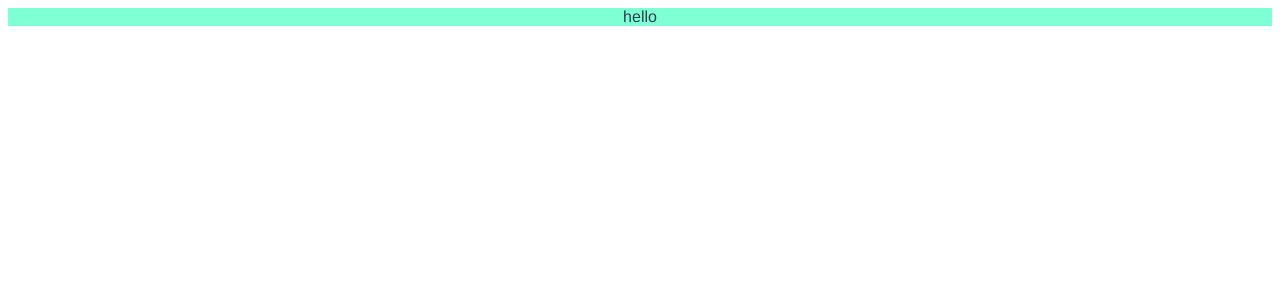
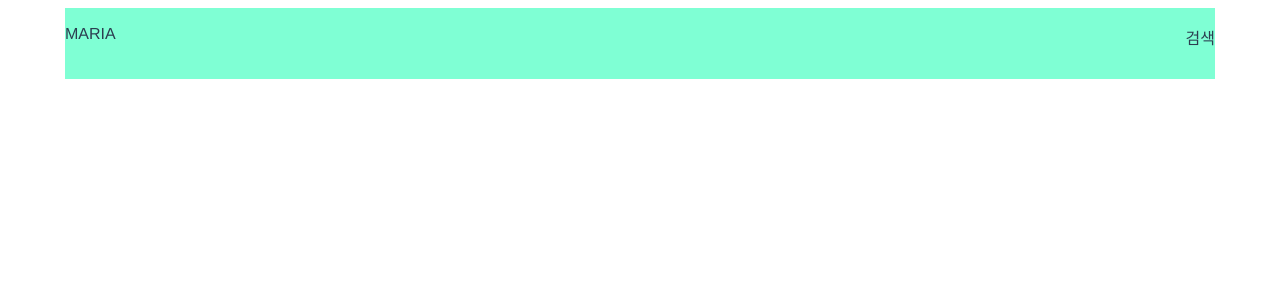
Before and after one commit to aibees/aibees-vue, a Vue app: page /aibees in a window 1280 px wide. Shown: the top 300 px of the page. Built offline with nearby package versions, Linux system fonts and the light colour scheme; a web font is replaced by a local one.

Commit message:
20230120

```diff
--- /dev/null
+++ b/public/sass/aibees/aibees_home.scss
@@ -0,0 +1,46 @@
+@import "@@/__variables";
+
+
+.aibees {
+    width: 90%;
+    height: 54px;
+    min-width: 1150px;
+    background-color: aquamarine;
+    margin: auto;
+    padding-top: 17px;
+
+
+    .aibees-header {
+        display: flex;
+        justify-content: space-between;
+        aibees-header-title {
+            float: left;
+            font-weight: bolder;
+            font-size: 20px;
+        }
+        aibees-header-search {
+            float: right;
+            font-weight: bolder;
+            font-size: 20px;
+        }
+    }
+
+    @include mobile {
+        min-width: 0;
+        max-width: 600px;
+
+        .aibees-header {
+            display: block;
+            background-color: bisque;
+
+            aibees-header-title {
+                font-weight: bolder;
+                font-size: 20px;
+            }
+            aibees-header-search {
+                font-weight: bolder;
+                font-size: 20px;
+            }
+        }
+    }
+}
--- a/src/components/aibees/AibeesHome.vue
+++ b/src/components/aibees/AibeesHome.vue
@@ -1,30 +1,22 @@
 <template>
   <div class="aibees">
     <div class="aibees-header">
-        hello
+        <div class="aibees-header-title">
+            {{  title }}
+        </div>
+        <div class="aibees-header-search">
+            검색
+        </div>
     </div>
   </div>
 </template>
 
 <script setup>
     import { ref, markRaw } from 'vue'
-
+    let title = ref("MARIA");
 
 </script>
 
-<style lang="scss">
-    #app {
-        margin : 0;
-        width: 100%;
-    }
-
-    .aibees {
-        width: 100%;
-        background-color: aquamarine;
-        margin: 0;
-
-        .aibees-header {
-            margin: 0;
-        }
-    }
+<style lang="scss" scoped>
+    @import '@@/aibees/aibees_home.scss'
 </style>
```
